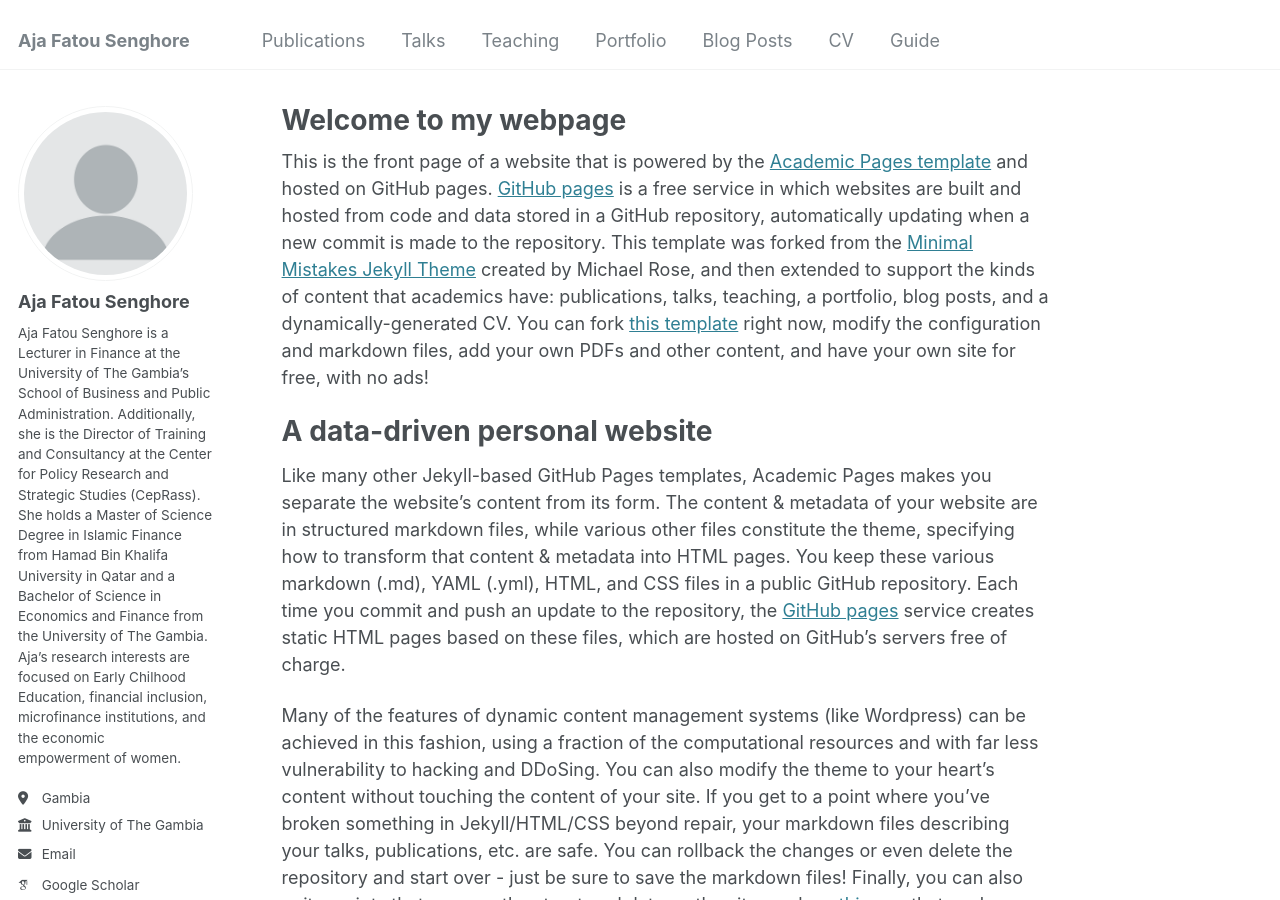
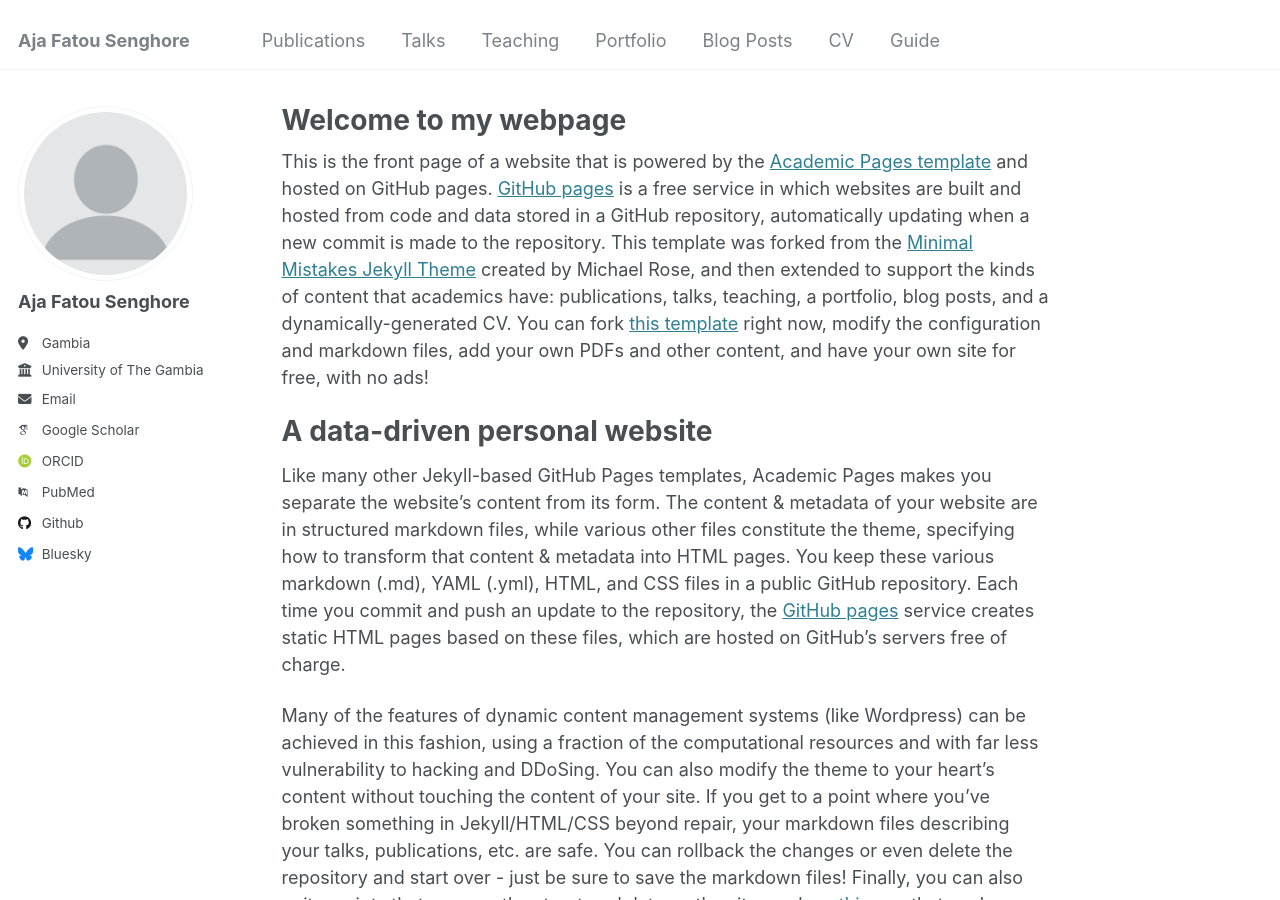
Before and after one commit to ajafatou/ajafatou.github.io, a Jekyll site: the page built from _pages/about.md, in a window 1280 px wide and 900 px high. Built offline with Jekyll 4.4.1, drawn with Linux system fonts in a browser that asks for light colours; some web fonts are replaced.

Commit message:
Update _config.yml

```diff
--- a/_config.yml
+++ b/_config.yml
@@ -24,7 +24,7 @@ author:
   avatar           : "profile.png"
   name             : "Aja Fatou Senghore"
   pronouns         : # example: "she/her"
-  bio              : "Aja Fatou Senghore is a Lecturer in Finance at the University of The Gambia’s School of Business and Public Administration. Additionally, she is the Director of Training and Consultancy at the Center for Policy Research and Strategic Studies (CepRass). She holds a Master of Science Degree in Islamic Finance from Hamad Bin Khalifa University in Qatar and a Bachelor of Science in Economics and Finance from the University of The Gambia. Aja’s research interests are focused on Early Chilhood Education, financial inclusion, microfinance institutions, and the economic empowerment of women."
+  bio              : ""
   location         : "Gambia"
   employer         : "University of The Gambia"
   uri              : # URL
```
